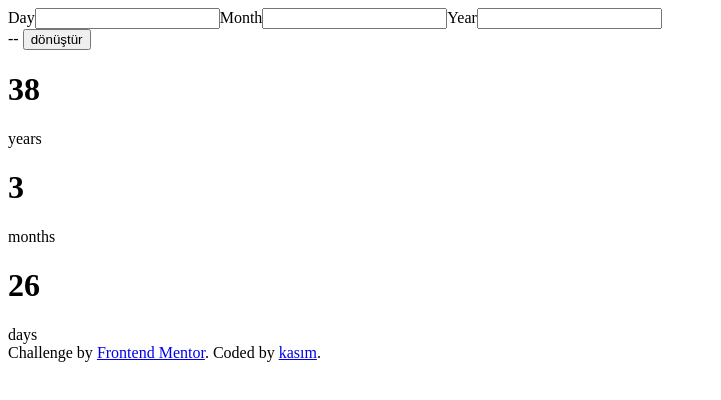
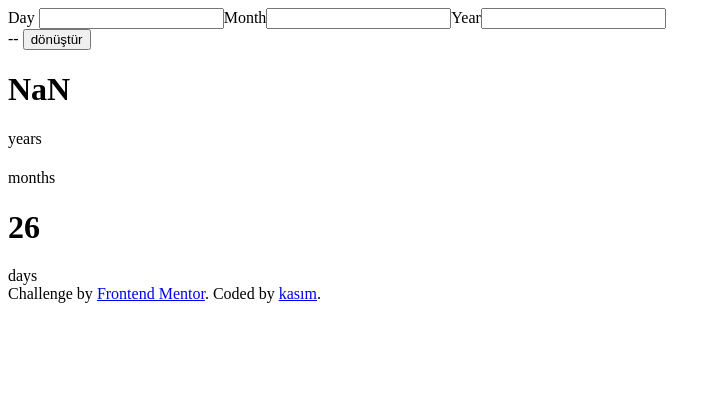
Before and after one commit to kasimugur/age-culculator-app, a React (Vite) app: page / in a window 1280 px wide. Shown: the top 400 px of the page, without its empty margins (0-721 px from the left). Built offline with nearby package versions, Linux system fonts and the light colour scheme.

Commit message:
updated2

```diff
--- a/src/App.jsx
+++ b/src/App.jsx
@@ -2,30 +2,36 @@ import { useEffect, useState } from "react";
 
 function App() {
 
-  const [inpYear, setInpYear] = useState()
-  const [inpMonth, setInpMonth] = useState()
-  const [inpDay, setInpDay] = useState()
+  const [inpYear, setInpYear] = useState('')
+  const [inpMonth, setInpMonth] = useState('')
+  const [inpDay, setInpDay] = useState('')
+  const [age, setAge] = useState(null)
   const [today, setToday] = useState(new Date())
 
   useEffect(() => {
     const timer = setInterval(() => {
       setToday(new Date());
-    }, 10000)
+    }, 100000)
     return () => {
       clearInterval(timer);
     }
   }, [])
 
+  const inputDate = new Date(`${inpYear}-${inpMonth}-${inpDay}`)
+  const dateMs = today.getTime() - inputDate.getTime()
+  const getYear = dateMs / (1000 * 3600 * 24 * 365)
+  const getDay = dateMs / (1000 * 3600 * 24)
+  const getMonth = today.getMonth() - inputDate.getMonth()
+
   const calculate = () => {
-    const inputDate = new Date(`${inpYear}-${inpMonth}-${inpDay}`)
 
-    console.log(inputDate.getMonth())
+    console.log(getMonth, "/", getYear, "/", getDay)
   }
 
   useEffect(() => {
     inpDay,
-    inpMonth,
-    inpYear
+      inpMonth,
+      inpYear
   }, [])
   const handleSubmit = (event) => {
     event.preventDefault();
@@ -37,7 +43,7 @@ function App() {
         <div className="container">
           {/* <h1>{calculate()} </h1> */}
           <div onSubmit={handleSubmit} className="container-input">
-            <span>Day<input
+            <span>Day <input
               value={inpDay}
               type="number"
               onChange={(e) => setInpDay(e.target.value)}
@@ -56,8 +62,8 @@ function App() {
           </div>
           <span>-- <button onClick={calculate}>dönüştür</button></span>
           <div className="box">
-            <h1>38</h1><span>years</span>
-            <h1>3</h1><span>months</span>
+            <h1>{getYear.toFixed()} </h1><span>years</span>
+            <h1>{getMonth.toFixed} </h1><span>months</span>
             <h1>26</h1><span>days</span>
           </div>
         </div>
```
